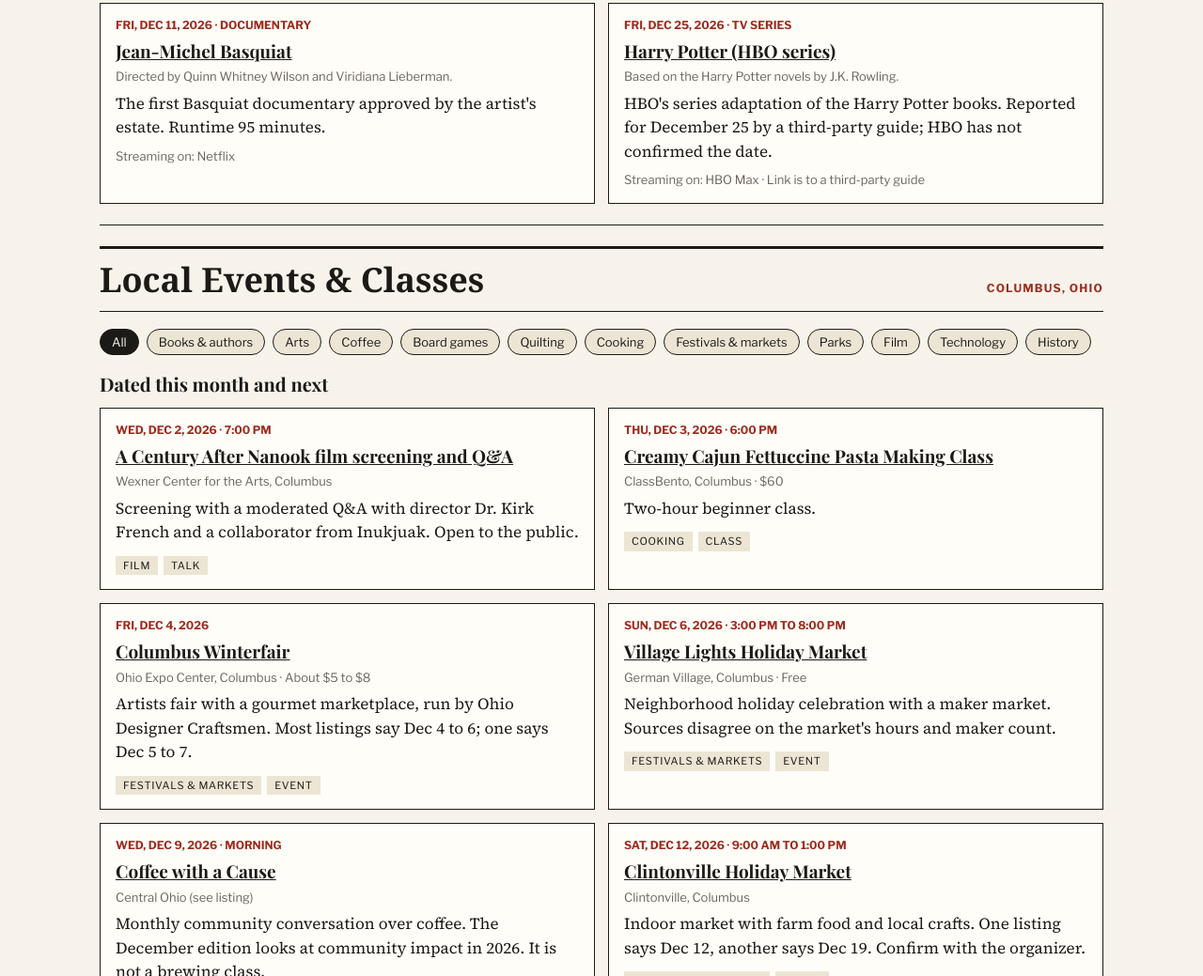
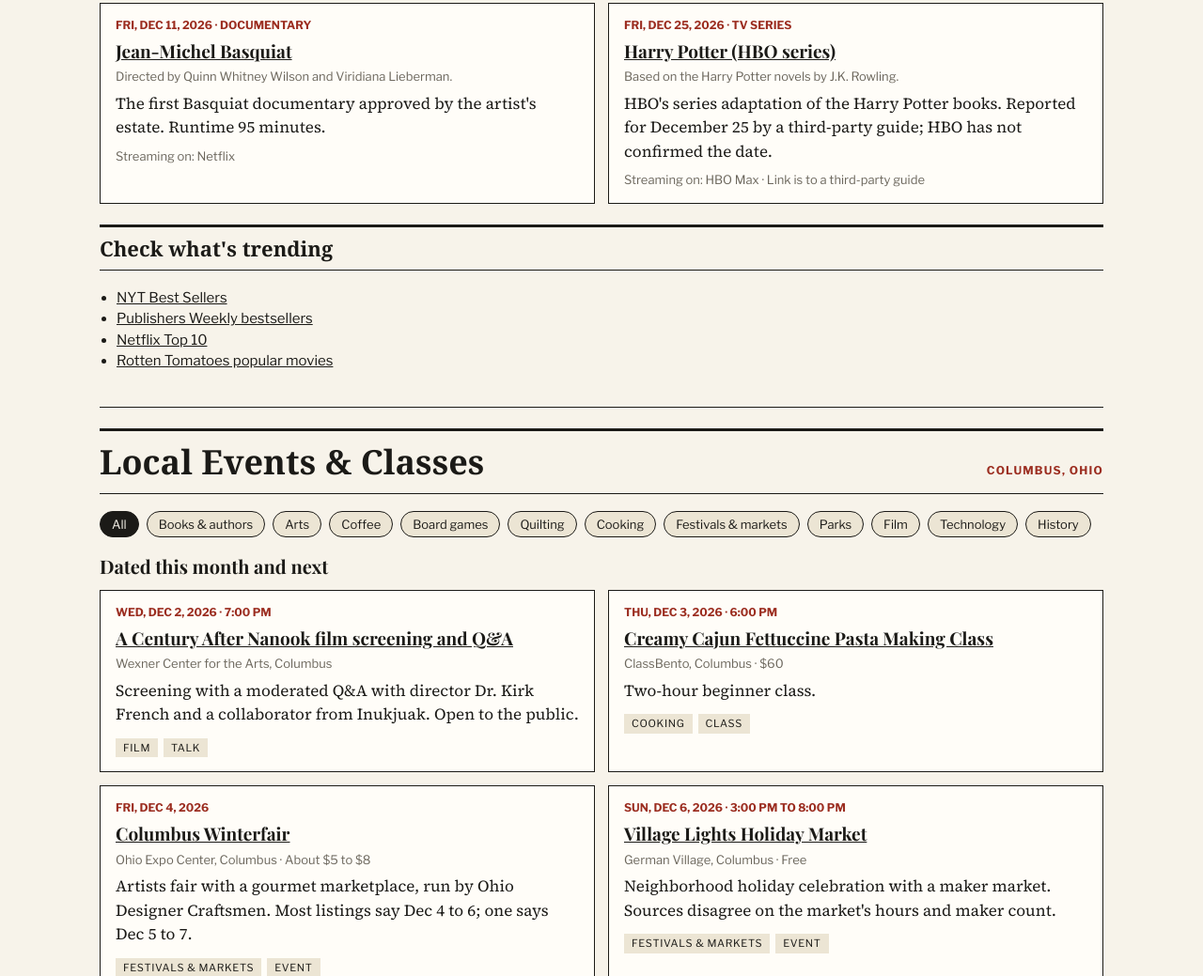
Before and after one commit to allthecoffees/newspaper, a plain HTML site: page index.html in a window 1280 px wide. Shown: the part 3099-4138 px from the top of the page at 94% size. Drawn offline with nearby package versions, Linux system fonts and the light colour scheme; a web font is replaced by a local one.

Commit message:
Link to trending charts from the Streaming section
Co-Authored-By: Claude Haiku 5.5 <noreply@anthropic.com>
Claude-Session: https://claude.ai/code/session_01C9tb9hLyzZXN47ZCmfo8LH

```diff
--- a/data.js
+++ b/data.js
@@ -288,6 +288,14 @@ window.NEWSPAPER = {
       url: "https://www.axios.com/local/columbus/2026/11/06/weekend-events-things-to-do-maybe-happy-ending-cranksgiving" }
   ],
 
+  // Where to check what is trending now (linked from the Streaming and Books sections).
+  trendingLinks: [
+    { label: "NYT Best Sellers", url: "https://www.nytimes.com/books/best-sellers/" },
+    { label: "Publishers Weekly bestsellers", url: "https://www.publishersweekly.com/pw/nielsen/HardcoverNonfiction.html" },
+    { label: "Netflix Top 10", url: "https://top10.netflix.com" },
+    { label: "Rotten Tomatoes popular movies", url: "https://editorial.rottentomatoes.com/guide/popular-movies/" }
+  ],
+
   // Past weekly editions, added by the weekly update: { weekOf, books, screen, events, recurring }.
   archive: [],
 
--- a/index.html
+++ b/index.html
@@ -161,6 +161,8 @@
     </div>
     <p class="dek">New or coming to streaming, connected to the books and topics above.</p>
     <div class="events" id="screenList"></div>
+    <div class="section-head" style="margin-top:22px"><h2 style="font-size:22px">Check what's trending</h2></div>
+    <ul id="trendingList" style="font-family: var(--sans); font-size: 15px; padding-left: 18px"></ul>
   </section>
 
   <section id="events">
@@ -226,6 +228,9 @@
   document.getElementById("tagline").textContent = D.tagline || "";
   document.title = (D.title || "Strange and Unusual");
   if (D.city) document.getElementById("cityLabel").textContent = D.city;
+  document.getElementById("trendingList").innerHTML = (D.trendingLinks || []).map(function (t) {
+    return '<li><a href="' + esc(t.url) + '" target="_blank" rel="noopener">' + esc(t.label) + '</a></li>';
+  }).join("");
   document.getElementById("sourceList").textContent = (D.sources || []).join(" · ");
 
   // Editions: the current week plus any archived past weeks, newest first.
```
